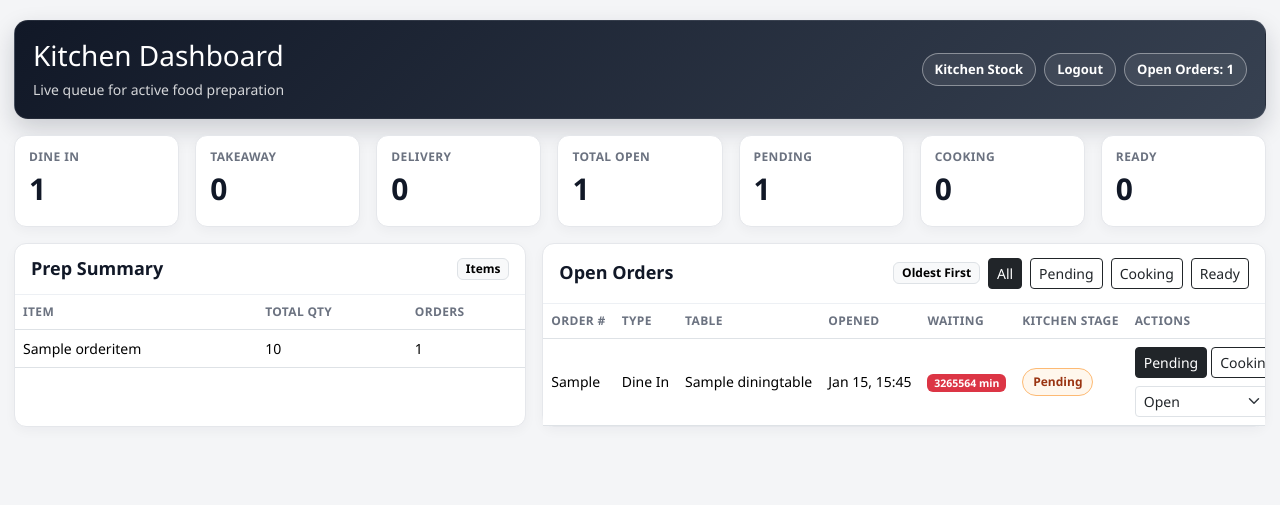
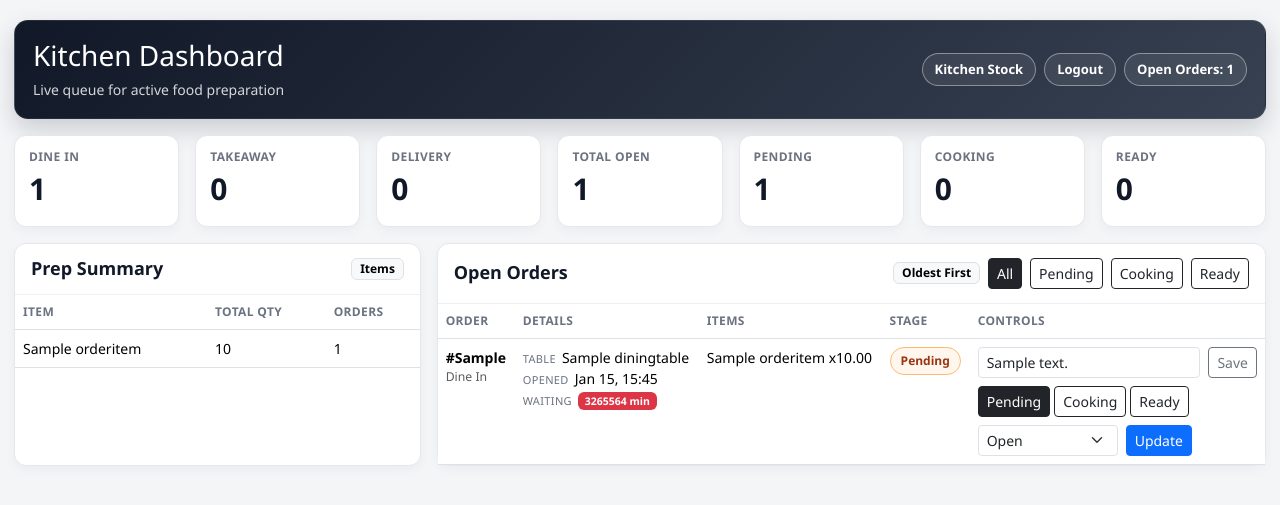
Before and after one commit to Aasthaa-bh/Intern-project, a Django app: page /restaurant/kitchen/ in a window 1280 px wide. Shown: the top 505 px of the page. Run offline with Django 5.2, Linux system fonts and the light colour scheme; tables that the repository leaves empty hold one stand-in row (values such as "Sample post").

Commit message:
Improve Ui for more order to be display in clean format

```diff
--- a/POSsystem/restaurant/templates/restaurant/kitchen_dashboard.html
+++ b/POSsystem/restaurant/templates/restaurant/kitchen_dashboard.html
@@ -101,6 +101,21 @@
       white-space: nowrap;
       font-size: 14px;
     }
+    .open-orders-table th,
+    .open-orders-table td {
+      white-space: normal;
+      vertical-align: top;
+    }
+    .meta-cell {
+      min-width: 160px;
+    }
+    .meta-label {
+      font-size: 11px;
+      color: #6b7280;
+      text-transform: uppercase;
+      letter-spacing: .35px;
+      margin-right: 6px;
+    }
     .stage-pill {
       display: inline-block;
       padding: 4px 10px;
@@ -113,13 +128,21 @@
     .stage-COOKING { background: #eff6ff; color: #1d4ed8; border-color: #93c5fd; }
     .stage-READY { background: #ecfdf5; color: #047857; border-color: #6ee7b7; }
     .actions-wrap {
-      min-width: 290px;
+      min-width: 260px;
     }
     .empty {
       color: #6b7280;
       padding: 16px;
       margin: 0;
       font-weight: 600;
+    }
+    .items-cell {
+      white-space: normal !important;
+      min-width: 180px;
+      max-width: 280px;
+    }
+    .order-row-ready {
+      background-color: #fff7ed;
     }
   </style>
 </head>
@@ -138,6 +161,13 @@
         </div>
       </div>
     </section>
+
+    {% if ready_alert_count > 0 %}
+    <section class="alert alert-warning border-warning-subtle shadow-sm d-flex align-items-center justify-content-between py-2 px-3 mb-3" role="alert">
+      <div><strong>Ready Alert:</strong> {{ ready_alert_count }} order{{ ready_alert_count|pluralize }} ready for pickup.</div>
+      <span class="badge text-bg-dark">READY</span>
+    </section>
+    {% endif %}
 
     <section class="row g-3 mb-3">
       <div class="col-6 col-md-3 col-xl">
@@ -164,7 +194,7 @@
     </section>
 
     <section class="row g-3">
-      <article class="col-12 col-xl-5">
+      <article class="col-12 col-xl-4">
         <div class="panel h-100">
         <div class="panel-head">
           <h2 class="panel-title">Prep Summary</h2>
@@ -191,7 +221,7 @@
         </div>
       </article>
 
-      <article class="col-12 col-xl-7">
+      <article class="col-12 col-xl-8">
         <div class="panel h-100">
         <div class="panel-head">
           <h2 class="panel-title">Open Orders</h2>
@@ -205,39 +235,60 @@
         </div>
         {% if orders %}
         <div class="table-responsive">
-        <table class="table table-hover align-middle mb-0">
-          <thead><tr><th>Order #</th><th>Type</th><th>Table</th><th>Opened</th><th>Waiting</th><th>Kitchen Stage</th><th>Actions</th></tr></thead>
+        <table class="table table-hover align-middle mb-0 open-orders-table">
+          <thead><tr><th>Order</th><th>Details</th><th>Items</th><th>Stage</th><th>Controls</th></tr></thead>
           <tbody>
             {% for order in orders %}
-            <tr>
-              <td>{{ order.order_no }}</td>
-              <td>{{ order.get_order_type_display }}</td>
-              <td>{% if order.table %}{{ order.table.name }}{% else %}-{% endif %}</td>
-              <td>{{ order.opened_at|date:"M d, H:i" }}</td>
-              <td><span class="badge {{ order.waiting_badge_class }}">{{ order.elapsed_minutes }} min</span></td>
+            <tr class="{% if order.kitchen_status == 'READY' %}order-row-ready{% endif %}">
+              <td>
+                <div class="fw-semibold">#{{ order.order_no }}</div>
+                <div class="small text-muted">{{ order.get_order_type_display }}</div>
+              </td>
+              <td class="meta-cell">
+                <div><span class="meta-label">Table</span>{% if order.table %}{{ order.table.name }}{% else %}-{% endif %}</div>
+                <div><span class="meta-label">Opened</span>{{ order.opened_at|date:"M d, H:i" }}</div>
+                <div><span class="meta-label">Waiting</span><span class="badge {{ order.waiting_badge_class }}">{{ order.elapsed_minutes }} min</span></div>
+              </td>
+              <td class="items-cell">
+                {% if order.kitchen_items %}
+                  {{ order.kitchen_items|join:", " }}
+                {% else %}
+                  <span class="text-muted">No items</span>
+                {% endif %}
+              </td>
               <td>
                 <span class="stage-pill stage-{{ order.kitchen_status }}">{{ order.kitchen_status|title }}</span>
               </td>
               <td class="actions-wrap">
+                <form method="post" action="{% url 'restaurant_kitchen_order_status_update' order.id %}" class="d-flex gap-2 align-items-center mb-2">
+                  {% csrf_token %}
+                  <input type="hidden" name="stage_filter" value="{{ stage_filter }}">
+                  <input type="text" name="kitchen_note" class="form-control form-control-sm" placeholder="Add kitchen note" value="{{ order.kitchen_note }}" style="min-width: 180px;">
+                  <button type="submit" class="btn btn-sm btn-outline-secondary">Save</button>
+                </form>
                 <div class="d-flex gap-1 flex-wrap mb-2">
                   <form method="post" action="{% url 'restaurant_kitchen_order_status_update' order.id %}" class="inline-form">
                     {% csrf_token %}
+                    <input type="hidden" name="stage_filter" value="{{ stage_filter }}">
                     <input type="hidden" name="kitchen_status" value="PENDING">
                     <button type="submit" class="btn btn-sm {% if order.kitchen_status == 'PENDING' %}btn-dark{% else %}btn-outline-dark{% endif %}">Pending</button>
                   </form>
                   <form method="post" action="{% url 'restaurant_kitchen_order_status_update' order.id %}" class="inline-form">
                     {% csrf_token %}
+                    <input type="hidden" name="stage_filter" value="{{ stage_filter }}">
                     <input type="hidden" name="kitchen_status" value="COOKING">
                     <button type="submit" class="btn btn-sm {% if order.kitchen_status == 'COOKING' %}btn-dark{% else %}btn-outline-dark{% endif %}">Cooking</button>
                   </form>
                   <form method="post" action="{% url 'restaurant_kitchen_order_status_update' order.id %}" class="inline-form">
                     {% csrf_token %}
+                    <input type="hidden" name="stage_filter" value="{{ stage_filter }}">
                     <input type="hidden" name="kitchen_status" value="READY">
                     <button type="submit" class="btn btn-sm {% if order.kitchen_status == 'READY' %}btn-dark{% else %}btn-outline-dark{% endif %}">Ready</button>
                   </form>
                 </div>
                 <form method="post" action="{% url 'restaurant_kitchen_order_status_update' order.id %}" class="d-flex gap-2 align-items-center flex-wrap">
                   {% csrf_token %}
+                  <input type="hidden" name="stage_filter" value="{{ stage_filter }}">
                   <select name="status" class="form-select form-select-sm" style="max-width: 140px;">
                     <option value="OPEN" {% if order.status == "OPEN" %}selected{% endif %}>Open</option>
                     <option value="COMPLETED">Completed</option>
@@ -272,6 +323,28 @@
       }
       scheduleRefresh();
     })();
+
+    (function () {
+      var readyCount = Number("{{ ready_alert_count|default:0 }}") || 0;
+      if (readyCount <= 0 || document.hidden) {
+        return;
+      }
+      try {
+        var audioContext = new (window.AudioContext || window.webkitAudioContext)();
+        var oscillator = audioContext.createOscillator();
+        var gainNode = audioContext.createGain();
+        oscillator.type = "sine";
+        oscillator.frequency.setValueAtTime(880, audioContext.currentTime);
+        gainNode.gain.setValueAtTime(0.0001, audioContext.currentTime);
+        gainNode.gain.exponentialRampToValueAtTime(0.08, audioContext.currentTime + 0.01);
+        gainNode.gain.exponentialRampToValueAtTime(0.0001, audioContext.currentTime + 0.28);
+        oscillator.connect(gainNode);
+        gainNode.connect(audioContext.destination);
+        oscillator.start();
+        oscillator.stop(audioContext.currentTime + 0.30);
+      } catch (e) {
+      }
+    })();
   </script>
 </body>
 </html>
--- a/POSsystem/restaurant/views.py
+++ b/POSsystem/restaurant/views.py
@@ -4,6 +4,7 @@ from django.db.models import Sum, Count, Q
 from django.utils import timezone
 from django.http import JsonResponse
 from django.views.decorators.csrf import csrf_exempt
+from django.urls import reverse
 import json
 # import requests
 from .models import (
@@ -40,7 +41,7 @@ def kitchen_dashboard(request):
     if business is None:
         business = _get_dev_business_fallback()
 
-    open_orders = Order.objects.filter(status="OPEN").select_related("table")
+    open_orders = Order.objects.filter(status="OPEN").select_related("table").prefetch_related("items")
     if business:
         open_orders = open_orders.filter(business=business)
     open_order_ids = list(open_orders.values_list("id", flat=True))
@@ -63,6 +64,11 @@ def kitchen_dashboard(request):
     all_orders = list(open_orders.order_by("opened_at"))
     for order in all_orders:
         order.kitchen_status = kitchen_status_map.get(str(order.id), "PENDING")
+        order.kitchen_note = (order.notes or "").strip()
+        order.kitchen_items = [
+            f"{order_item.item_name_snapshot} x{order_item.quantity}"
+            for order_item in order.items.all()
+        ]
 
     kitchen_status_counts = {status: 0 for status in KITCHEN_STATUSES}
     for order in all_orders:
@@ -101,6 +107,7 @@ def kitchen_dashboard(request):
         "pending_count": kitchen_status_counts.get("PENDING", 0),
         "cooking_count": kitchen_status_counts.get("COOKING", 0),
         "ready_count": kitchen_status_counts.get("READY", 0),
+        "ready_alert_count": kitchen_status_counts.get("READY", 0),
     }
     return render(request, "restaurant/kitchen_dashboard.html", context)
 
@@ -427,13 +434,34 @@ def kitchen_order_status_update(request, order_id):
         return HttpResponseForbidden("No business available to update order status.")
 
     order = get_object_or_404(Order, pk=order_id, business=business)
+    stage_filter = (request.POST.get("stage_filter") or "ALL").strip().upper()
+    if stage_filter not in (("ALL",) + KITCHEN_STATUSES):
+        stage_filter = "ALL"
+
+    def _dashboard_redirect():
+        dashboard_url = reverse("restaurant_kitchen_dashboard")
+        if stage_filter != "ALL":
+            return redirect(f"{dashboard_url}?stage={stage_filter}")
+        return redirect("restaurant_kitchen_dashboard")
+
+    kitchen_note_value = request.POST.get("kitchen_note")
+    if kitchen_note_value is not None:
+        actor_user = _get_stock_actor_user(request, business)
+        order.notes = (kitchen_note_value or "").strip()
+        update_fields = ["notes", "updated_at"]
+        if actor_user:
+            order.updated_by = actor_user
+            update_fields.insert(1, "updated_by")
+        order.save(update_fields=update_fields)
+        return _dashboard_redirect()
+
     kitchen_status = (request.POST.get("kitchen_status") or "").strip().upper()
     if kitchen_status in KITCHEN_STATUSES:
         kitchen_status_map = _get_kitchen_status_map(request)
         kitchen_status_map[str(order.id)] = kitchen_status
         request.session["kitchen_order_statuses"] = kitchen_status_map
         request.session.modified = True
-        return redirect("restaurant_kitchen_dashboard")
+        return _dashboard_redirect()
 
     next_status = (request.POST.get("status") or "").strip().upper()
     allowed_statuses = {"OPEN", "COMPLETED", "CANCELLED"}
@@ -452,7 +480,7 @@ def kitchen_order_status_update(request, order_id):
             update_fields.insert(1, "updated_by")
         order.save(update_fields=update_fields)
 
-    return redirect("restaurant_kitchen_dashboard")
+    return _dashboard_redirect()
 
 def create_order(request, table_number):
     if request.method == "POST":
```
